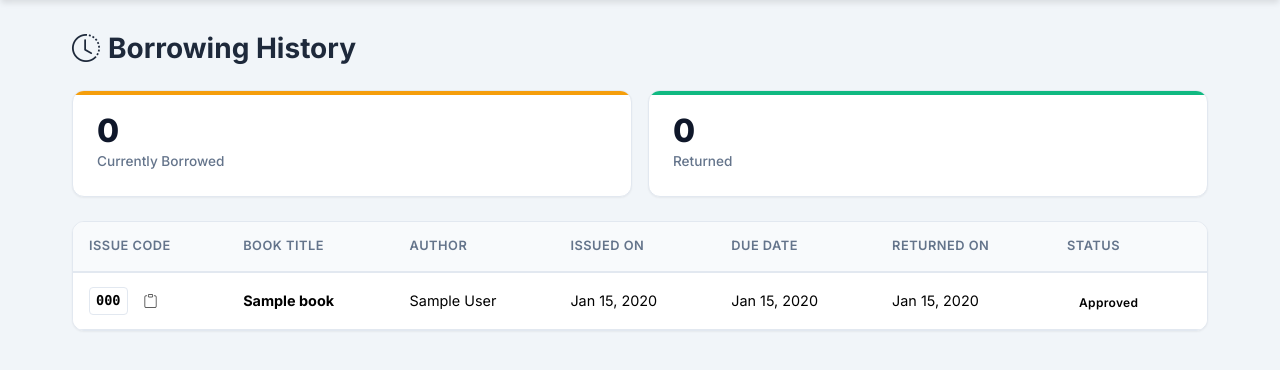
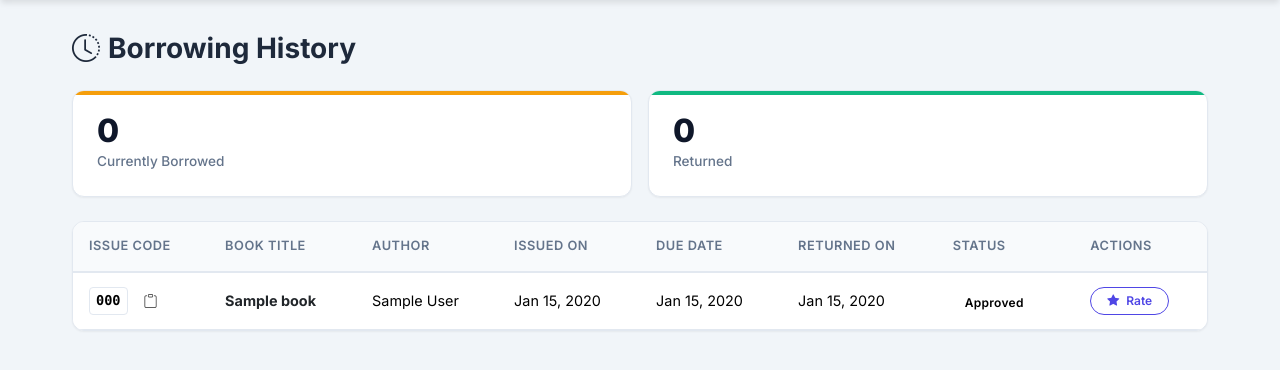
Before and after one commit to Kakarot-MUI/OLMS, a Flask app: page /student/history in a window 1280 px wide. Shown: the part 75-445 px from the top of the page. Run offline with Flask 3, Linux system fonts and the light colour scheme; a user stored in the database is signed in; tables that the repository leaves empty hold one stand-in row (values such as "Sample post"); some libraries are stand-ins or nearby versions.

Commit message:
fix: add direct book details links and review shortcuts for students

```diff
--- a/app/static/css/style.css
+++ b/app/static/css/style.css
@@ -157,6 +157,11 @@ a {
 
 a:hover {
     color: var(--primary-hover);
+}
+
+.hover-primary:hover {
+    color: var(--primary) !important;
+    text-decoration: underline !important;
 }
 
 /* ── Navbar (User) ────────────────────────────────────────────── */
--- a/app/templates/user/book_detail.html
+++ b/app/templates/user/book_detail.html
@@ -138,7 +138,7 @@
         <!-- Reviews Section -->
         <div class="card-olms mt-4">
             <div class="card-body">
-                <h3 class="h5 fw-bold mb-4">Reviews</h3>
+                <h3 class="h5 fw-bold mb-4" id="review-section">Reviews</h3>
 
                 {% if can_review and not user_review %}
                 <div class="p-3 mb-4 rounded border" style="background: var(--bg-body);">
--- a/app/templates/user/history.html
+++ b/app/templates/user/history.html
@@ -34,6 +34,7 @@
                     <th>Due Date</th>
                     <th>Returned On</th>
                     <th>Status</th>
+                    <th>Actions</th>
                 </tr>
             </thead>
             <tbody>
@@ -52,13 +53,22 @@
                             </button>
                         </div>
                     </td>
-                    <td><strong>{{ issue.book.title }}</strong></td>
+                    <td>
+                        <a href="{{ url_for('user.book_detail', book_id=issue.book.id) }}" class="text-decoration-none text-dark fw-bold hover-primary">
+                            {{ issue.book.title }}
+                        </a>
+                    </td>
                     <td>{{ issue.book.author }}</td>
                     <td>{{ issue.issue_date.strftime('%b %d, %Y') }}</td>
                     <td>{{ issue.due_date.strftime('%b %d, %Y') }}</td>
                     <td>{{ issue.return_date.strftime('%b %d, %Y') if issue.return_date else '—' }}</td>
                     <td>
                         <span class="badge-status badge-{{ issue.status }}">{{ issue.status|capitalize }}</span>
+                    </td>
+                    <td>
+                        <a href="{{ url_for('user.book_detail', book_id=issue.book.id) }}#review-section" class="btn btn-sm btn-outline-primary py-1 px-3" style="border-radius:20px; font-size: 0.75rem;">
+                            <i class="bi bi-star-fill me-1"></i> Rate
+                        </a>
                     </td>
                 </tr>
                 {% endfor %}
```
Also changed, not shown: app/templates/user/my_books.html (+11 -1 lines).
